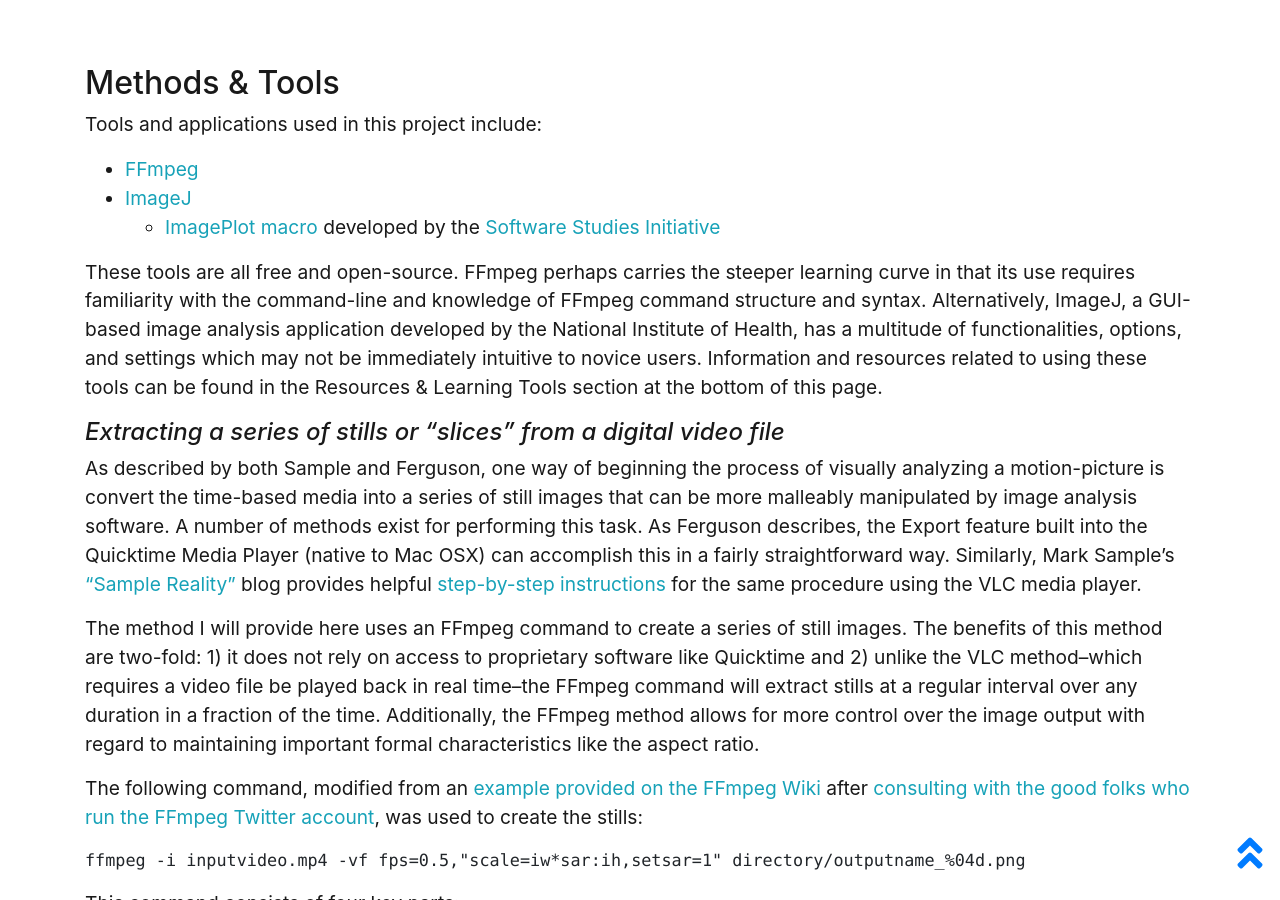
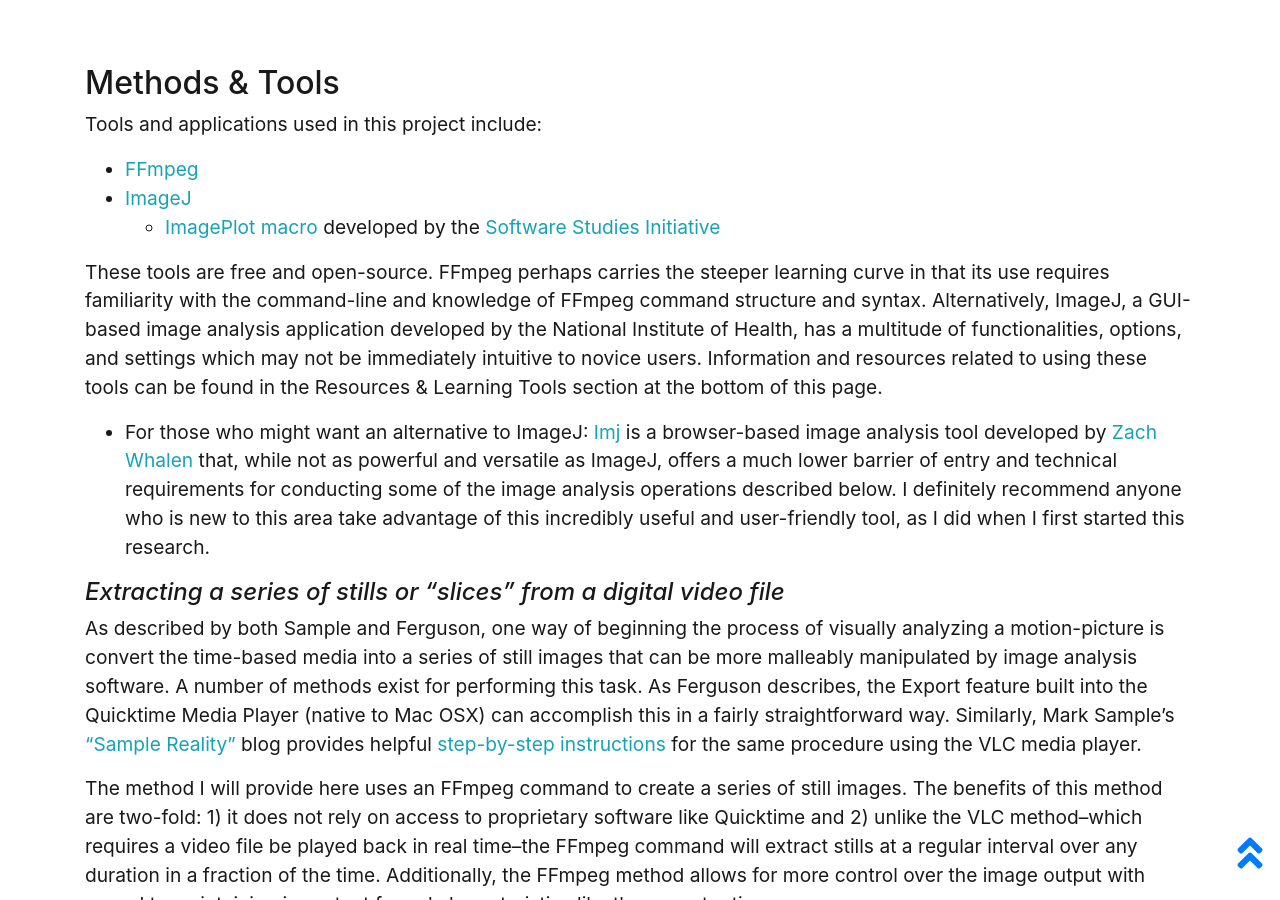
Before and after one commit to drodz11/colors-of-ozu, a Jekyll site: the page built from pages/about.md, in a window 1280 px wide and 900 px high, scrolled down 4216 px. Built offline with Jekyll 4.4.1, drawn with Linux system fonts in a browser that asks for light colours.

Commit message:
Update about.md

```diff
--- a/pages/about.md
+++ b/pages/about.md
@@ -66,7 +66,9 @@
   * [ImageJ](https://imagej.nih.gov/ij/)
     * [ImagePlot macro](http://lab.softwarestudies.com/p/imageplot.html) developed by the [Software Studies Initiative](http://lab.softwarestudies.com/)
 
-These tools are all free and open-source. FFmpeg perhaps carries the steeper learning curve in that its use requires familiarity with the command-line and knowledge of FFmpeg command structure and syntax. Alternatively, ImageJ, a GUI-based image analysis application developed by the National Institute of Health, has a multitude of functionalities, options, and settings which may not be immediately intuitive to novice users. Information and resources related to using these tools can be found in the Resources & Learning Tools section at the bottom of this page.
+These tools are free and open-source. FFmpeg perhaps carries the steeper learning curve in that its use requires familiarity with the command-line and knowledge of FFmpeg command structure and syntax. Alternatively, ImageJ, a GUI-based image analysis application developed by the National Institute of Health, has a multitude of functionalities, options, and settings which may not be immediately intuitive to novice users. Information and resources related to using these tools can be found in the Resources & Learning Tools section at the bottom of this page.
+
+  * For those who might want an alternative to ImageJ: [Imj](http://www.zachwhalen.net/pg/imj/) is a browser-based image analysis tool developed by [Zach Whalen](http://www.zachwhalen.net/) that, while not as powerful and versatile as ImageJ, offers a much lower barrier of entry and technical requirements for conducting some of the image analysis operations described below. I definitely recommend anyone who is new to this area take advantage of this incredibly useful and user-friendly tool, as I did when I first started this research.
 
 #### _Extracting a series of stills or "slices" from a digital video file_
 As described by both Sample and Ferguson, one way of beginning the process of visually analyzing a motion-picture is convert the time-based media into a series of still images that can be more malleably manipulated by image analysis software. A number of methods exist for performing this task. As Ferguson describes, the Export feature built into the Quicktime Media Player (native to Mac OSX) can accomplish this in a fairly straightforward way. Similarly, Mark Sample's ["Sample Reality"](https://www.samplereality.com/) blog provides helpful [step-by-step instructions](https://www.samplereality.com/2017/11/15/image-analysis/) for the same procedure using the VLC media player.
```
